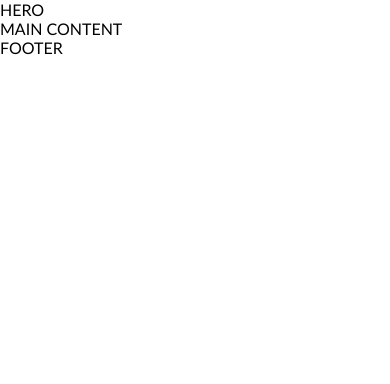
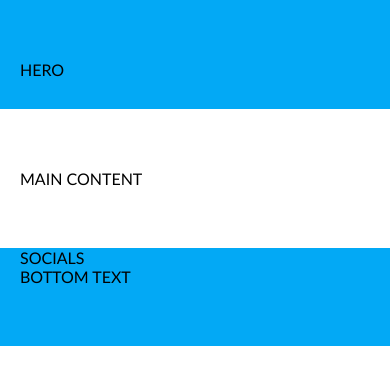
Before and after one commit to IrinaVaronka/6-projektas-coming-soon, a website: page index.html in a window 390 px wide. Drawn offline with Linux system fonts and the light colour scheme.

Commit message:
Responsive layout

```diff
--- a/css/base/base.css
+++ b/css/base/base.css
@@ -9,3 +9,7 @@ body * {
 body {
     font-family: 'Gill Sans', 'Gill Sans MT', Calibri, 'Trebuchet MS', sans-serif;
 }
+
+.bg-main {
+    background-color: #03a9f5;
+}
--- a/css/base/layout.css
+++ b/css/base/layout.css
@@ -0,0 +1,37 @@
+.container {
+    padding-top: 60px;
+    padding-bottom: 60px;
+}
+
+.container > .row {
+    width: 1000px;
+    margin-left: calc(50% - 500px);
+}
+
+.container > .short-row {
+    width: 600px;
+    margin-left: calc(50% - 300px);
+}
+@media (max-width: 1100px) {
+    .container > .row {
+        width: 800px;
+        margin-left: calc(50% - 450px);
+    }
+}
+@media (max-width: 900px) {
+    .container > .row {
+        width: 600px;
+        margin-left: calc(50% - 300px);
+    }
+}
+@media (max-width: 640px) {
+    .container {
+        padding-left: 20px;
+        padding-right: 20px;
+    }
+    .container > .row,
+    .container > .short-row {
+        width: 100%;
+        margin-left: 0;
+    }
+}
--- a/css/pages/home.css
+++ b/css/pages/home.css
@@ -4,3 +4,10 @@
 /* 3-rd party */
 /* components */
  /* CUSTOM STYLE BELOW THIS COMMENT LINE */
+
+ section.container {
+    padding-bottom: 30px;
+ }
+ footer.container {
+    padding-top: 0;
+ }
--- a/index.html
+++ b/index.html
@@ -16,16 +16,25 @@
     <link rel="stylesheet" href="./css/pages/home.css">
 </head>
 <body>
-    <section>
-        HERO
+    <section class="container bg-main">
+        <div class="short-row">
+            HERO
+        </div>
     </section>
 
-    <main>
-        MAIN CONTENT
+    <main class="container">
+        <div class="row">
+            MAIN CONTENT
+        </div>
     </main>
 
-    <footer>
-        FOOTER
+    <footer class="container bg-main">
+        <div class="row">
+            SOCIALS
+        </div>
+        <div class="short-row">
+            BOTTOM TEXT
+        </div>
     </footer>
 </body>
 </html>
```
Also changed, not shown: img/original.webp (deleted).
